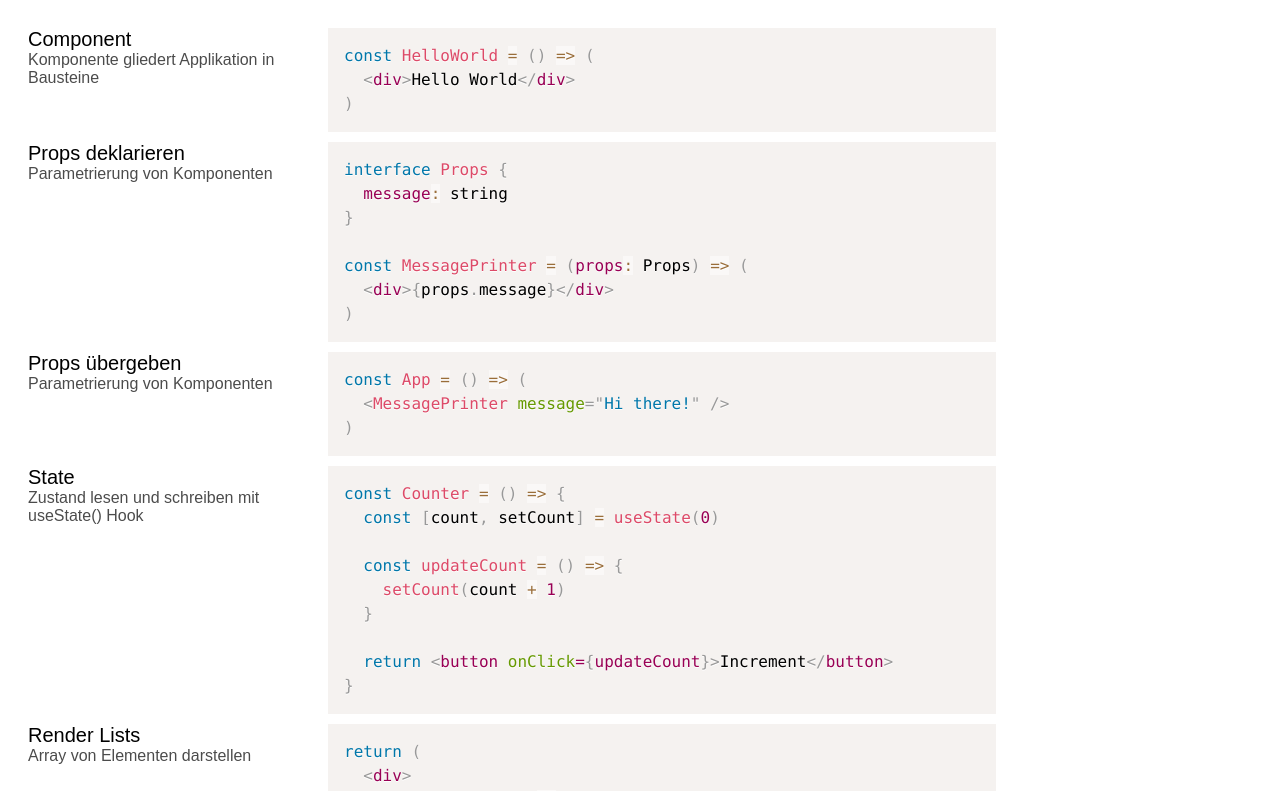
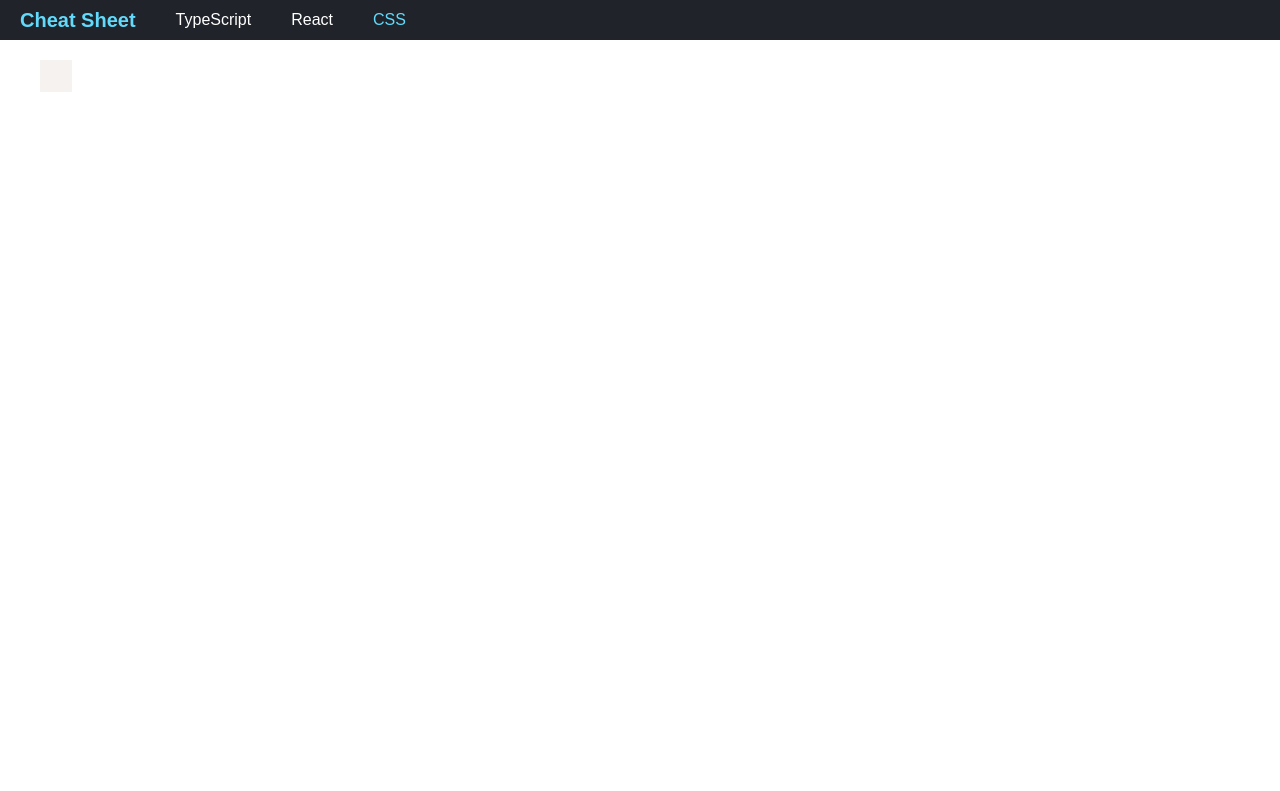
Before and after one commit to mas-se-we1/web-cheat-sheet, a React (Create React App) app: page /css in a window 1280 px wide. Shown: the top 791 px of the page. Built offline with nearby package versions, Linux system fonts and the light colour scheme.

Commit message:
Merge cheat sheet for ts, css & react

```diff
--- a/package.json
+++ b/package.json
@@ -6,10 +6,12 @@
 		"@types/node": "^12.0.0",
 		"@types/react": "^17.0.0",
 		"@types/react-dom": "^17.0.0",
+		"@types/react-router-dom": "^5.3.0",
 		"@types/react-syntax-highlighter": "^13.5.2",
 		"@types/styled-components": "^5.1.14",
 		"react": "^17.0.2",
 		"react-dom": "^17.0.2",
+		"react-router-dom": "^5.3.0",
 		"react-scripts": "4.0.3",
 		"react-syntax-highlighter": "^15.4.4",
 		"styled-components": "^5.3.1"
--- a/public/index.html
+++ b/public/index.html
@@ -24,7 +24,7 @@
       work correctly both with client-side routing and a non-root public URL.
       Learn how to configure a non-root public URL by running `npm run build`.
     -->
-    <title>React App</title>
+		<title>Web Cheat Sheet</title>
 	</head>
 	<body>
 		<noscript>You need to enable JavaScript to run this app.</noscript>
--- a/src/App.tsx
+++ b/src/App.tsx
@@ -1,13 +1,24 @@
-import { Snippet } from './components/Snippet'
+import { Redirect, Route, Switch } from 'react-router'
+import { AppBar } from './components/AppBar'
 import { SnippetContainer } from './components/SnippetContainer'
-import { snippets } from './data/snippets'
+import { cssSnippets } from './data/cssSnippets'
+import { reactSnippets } from './data/reactSnippets'
+import { tsSnippets } from './data/tsSnippets'
 
 export const App = () => (
-	<SnippetContainer>
-		{snippets.map(s => (
-			<Snippet key={s.title} title={s.title} text={s.text}>
-				{s.code}
-			</Snippet>
-		))}
-	</SnippetContainer>
+	<>
+		<AppBar />
+		<Switch>
+			<Route exact path="/typescript">
+				<SnippetContainer snippets={tsSnippets} />
+			</Route>
+			<Route exact path="/react">
+				<SnippetContainer snippets={reactSnippets} />
+			</Route>
+			<Route exact path="/css">
+				<SnippetContainer snippets={cssSnippets} />
+			</Route>
+			<Redirect to="react" />
+		</Switch>
+	</>
 )
--- /dev/null
+++ b/src/components/AppBar.tsx
@@ -0,0 +1,40 @@
+import { NavLink } from 'react-router-dom'
+import styled from 'styled-components/macro'
+
+export const AppBar = () => (
+	<Bar>
+		<Title>Cheat Sheet</Title>
+		<NLink exact to="/typescript" activeStyle={activeStyle}>
+			TypeScript
+		</NLink>
+		<NLink exact to="/react" activeStyle={activeStyle}>
+			React
+		</NLink>
+		<NLink exact to="/css" activeStyle={activeStyle}>
+			CSS
+		</NLink>
+	</Bar>
+)
+
+const activeStyle = { color: '#61dafb' }
+
+const Bar = styled.div`
+	display: flex;
+	align-items: center;
+	height: 40px;
+	background: #20232a;
+	color: #fff;
+`
+
+const Title = styled.div`
+	padding: 0 20px;
+	font-size: 20px;
+	font-weight: 600;
+	color: #61dafb;
+`
+
+const NLink = styled(NavLink)`
+	padding: 0 20px;
+	color: #fff;
+	text-decoration: none;
+`
--- a/src/components/SnippetContainer.tsx
+++ b/src/components/SnippetContainer.tsx
@@ -1,12 +1,33 @@
 import styled from 'styled-components/macro'
+import { Snippet } from './Snippet'
 
-export const SnippetContainer = styled.div`
+interface Props {
+	snippets: Array<{
+		title: string
+		text: string
+		code: string
+	}>
+}
+
+export const SnippetContainer = ({ snippets }: Props) => {
+	return (
+		<Container>
+			{snippets.map(s => (
+				<Snippet key={s.title} title={s.title} text={s.text}>
+					{s.code}
+				</Snippet>
+			))}
+		</Container>
+	)
+}
+
+const Container = styled.div`
 	display: inline-grid;
 	grid-template-columns: auto;
 	column-gap: 20px;
 	row-gap: 10px;
 	margin: 20px;
-	@media (min-width: 850px) {
+	@media (min-width: 960px) {
 		grid-template-columns: auto auto;
 	}
 `
--- /dev/null
+++ b/src/data/cssSnippets.ts
@@ -0,0 +1,8 @@
+export const cssSnippets = [
+	{
+		title: '',
+		text: '',
+		code: `
+    `.trim()
+	}
+]
--- a/src/data/snippets.ts
+++ b/src/data/reactSnippets.ts
@@ -1,4 +1,4 @@
-export const snippets = [
+export const reactSnippets = [
 	{
 		title: 'Component',
 		text: 'Komponente gliedert Applikation in Bausteine',
--- /dev/null
+++ b/src/data/tsSnippets.ts
@@ -0,0 +1,8 @@
+export const tsSnippets = [
+	{
+		title: '',
+		text: '',
+		code: `
+    `.trim()
+	}
+]
--- a/src/index.tsx
+++ b/src/index.tsx
@@ -1,18 +1,22 @@
 import React from 'react'
 import ReactDOM from 'react-dom'
+import { BrowserRouter } from 'react-router-dom'
 import { createGlobalStyle } from 'styled-components'
 import { App } from './App'
 
 const Style = createGlobalStyle`
   body {
-    font-family: Arial, Helvetica, sans-serif
+    font-family: Arial, Helvetica, sans-serif;
+		margin: 0;
   }
 `
 
 ReactDOM.render(
 	<React.StrictMode>
 		<Style />
-		<App />
+		<BrowserRouter>
+			<App />
+		</BrowserRouter>
 	</React.StrictMode>,
 	document.getElementById('root')
 )
```
Also changed, not shown: public/manifest.json, 2 other files (tests, documents, lock files or other folders). Lines whose indentation alone changed are shown as unchanged.
